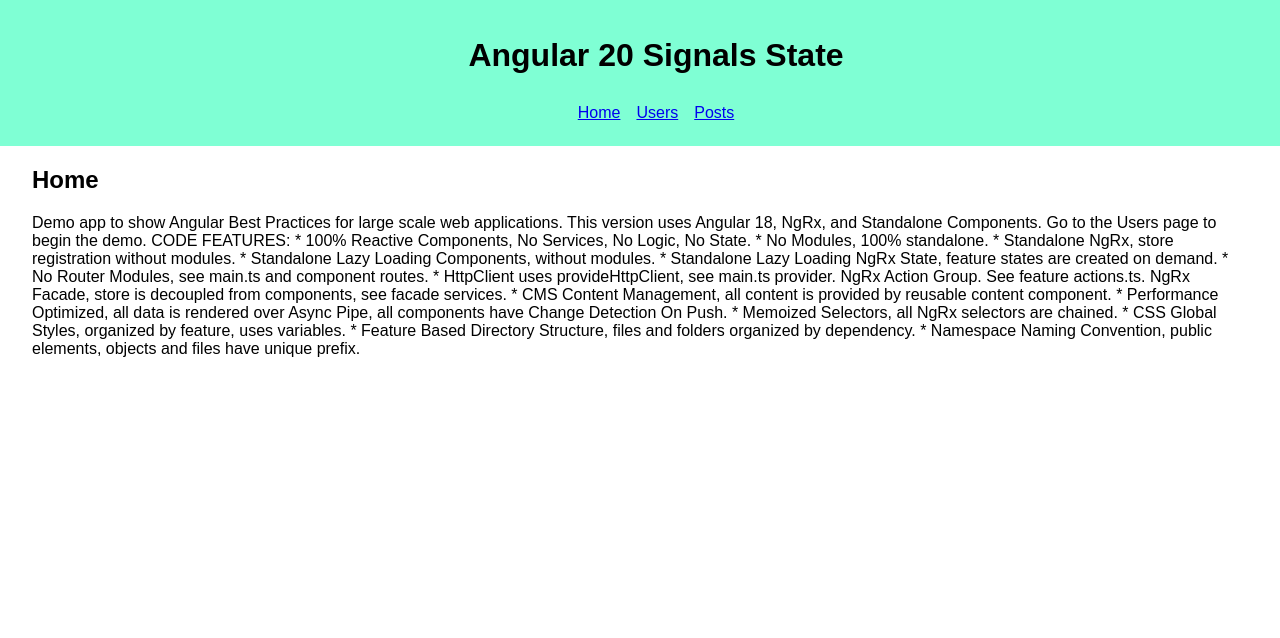
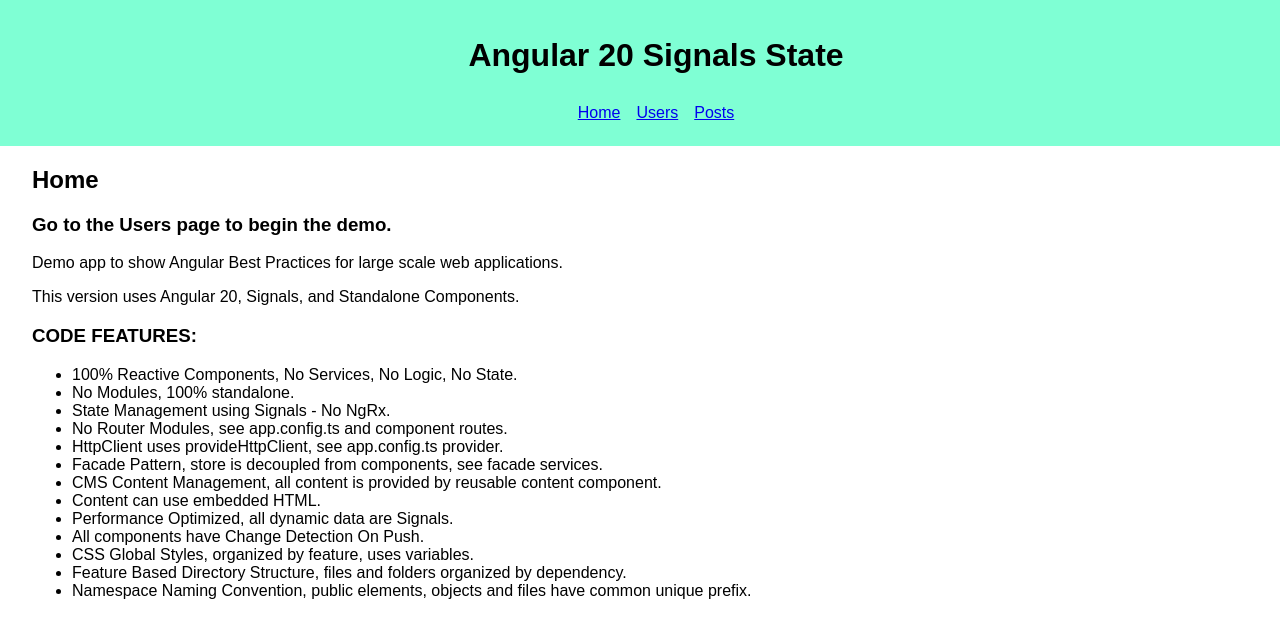
Before and after one commit to angularexample/angular-20-signals-state, an Angular app: page / in a window 1280 px wide. Shown: the top 638 px of the page. Built offline with nearby package versions, Linux system fonts and the light colour scheme.

Commit message:
Add new xxx-sanitize.pipe.ts. Change home content to use embedded html.

```diff
--- a/public/data/content/home.json
+++ b/public/data/content/home.json
@@ -1,7 +1,7 @@
 {
   "contentModel": {
     "pageTitle": "Home",
-    "bodyText": "Demo app to show Angular Best Practices for large scale web applications. This version uses Angular 18, NgRx, and Standalone Components.  Go to the Users page to begin the demo.    CODE FEATURES:  * 100% Reactive Components, No Services, No Logic, No State.  * No Modules, 100% standalone.  * Standalone NgRx, store registration without modules.  * Standalone Lazy Loading  Components, without modules. * Standalone Lazy Loading NgRx State, feature states are created on demand. * No Router Modules, see main.ts and component routes.  * HttpClient uses provideHttpClient, see main.ts provider. NgRx Action Group. See feature actions.ts. NgRx Facade, store is decoupled from components, see facade services.  * CMS Content Management, all content is provided by reusable content component.  * Performance Optimized, all data is rendered over Async Pipe, all components have Change Detection On Push.  * Memoized Selectors, all NgRx selectors are chained.  * CSS Global Styles, organized by feature, uses variables.  * Feature Based Directory Structure, files and folders organized by dependency.  * Namespace Naming Convention, public elements, objects and files have unique prefix."
+    "bodyText": "<h3>Go to the Users page to begin the demo.</h3><p>Demo app to show Angular Best Practices for large scale web applications.</p><p>This version uses Angular 20, Signals, and Standalone Components.</p><h3>CODE FEATURES:</h3><ul><li>100% Reactive Components, No Services, No Logic, No State.</li><li>No Modules, 100% standalone.</li><li>State Management using Signals - No NgRx.</li><li>No Router Modules, see app.config.ts and component routes.</li><li>HttpClient uses provideHttpClient, see app.config.ts provider.</li><li>Facade Pattern, store is decoupled from components, see facade services.</li><li>CMS Content Management, all content is provided by reusable content component.</li><li>Content can use embedded HTML.</li><li>Performance Optimized, all dynamic data are Signals.</li><li>All components have Change Detection On Push.</li><li>CSS Global Styles, organized by feature, uses variables.</li><li>Feature Based Directory Structure, files and folders organized by dependency.</li><li>Namespace Naming Convention, public elements, objects and files have common unique prefix.</li></p>"
   },
   "key": "home"
 }
--- /dev/null
+++ b/src/app/xxx-common/xxx-sanitize/xxx-sanitize.pipe.ts
@@ -0,0 +1,16 @@
+import {DomSanitizer, SafeHtml} from '@angular/platform-browser';
+import {Pipe, PipeTransform} from '@angular/core';
+
+@Pipe({name: "xxxSanitize"})
+export class XxxSanitizePipe implements PipeTransform {
+  constructor(private sanitizer: DomSanitizer) {
+  }
+
+  transform(value: unknown): SafeHtml {
+    if (value) {
+      return this.sanitizer.bypassSecurityTrustHtml(<string>value);
+    } else {
+      return '';
+    }
+  }
+}
--- a/src/app/xxx-home/xxx-home.component.html
+++ b/src/app/xxx-home/xxx-home.component.html
@@ -3,7 +3,7 @@
   @if ($content(); as content) {
     <section>
       <h1>{{ content?.contentModel?.pageTitle }}</h1>
-      <div class="xxx-body-content">{{ content?.contentModel?.bodyText }}</div>
+      <div class="xxx-body-content" [innerHTML]="content?.contentModel?.bodyText | xxxSanitize"></div>
     </section>
   }
 </main>
--- a/src/app/xxx-home/xxx-home.component.ts
+++ b/src/app/xxx-home/xxx-home.component.ts
@@ -2,11 +2,13 @@
 import {XxxContent} from "../xxx-common/xxx-content/xxx-content.types";
 import {XxxContentComponent} from '../xxx-common/xxx-content/xxx-content.component';
 import {XxxContentFacade} from "../xxx-common/xxx-content/xxx-content-facade.service";
+import {XxxSanitizePipe} from '../xxx-common/xxx-sanitize/xxx-sanitize.pipe';
 
 @Component({
   changeDetection: ChangeDetectionStrategy.OnPush,
   imports: [
     XxxContentComponent,
+    XxxSanitizePipe,
   ],
   selector: 'xxx-home',
   standalone: true,
```
